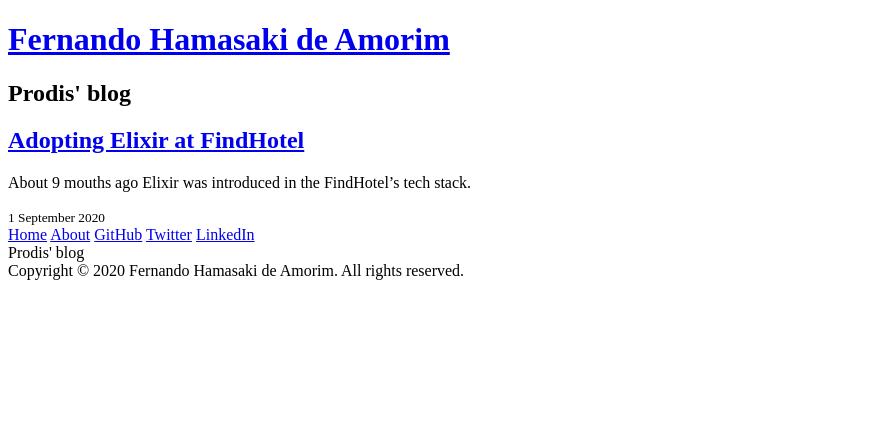
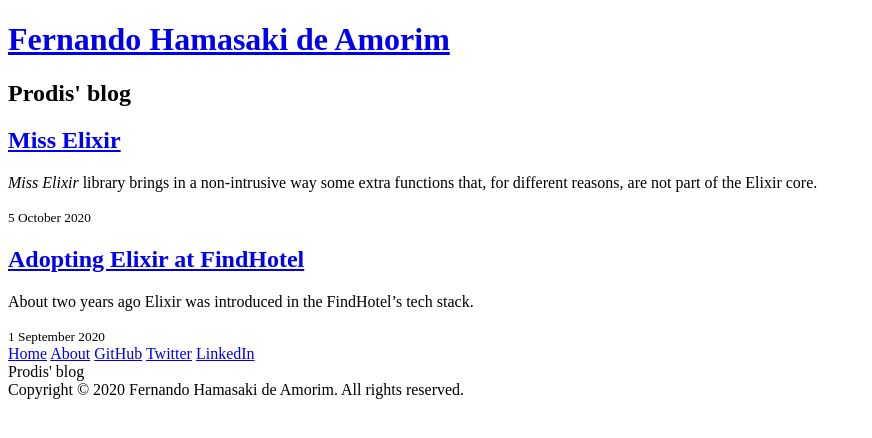
Before and after one commit to prodis/prodis.github.io, a Jekyll site: the page built from index.html, in a window 1280 px wide. Shown: the top 438 px of the page, without its empty margins (0-872 px from the left). Built offline with Jekyll 4.4.1, drawn with Linux system fonts in a browser that asks for light colours; some of the changed lines change nothing that is shown.

Commit message:
Miss Elixir post.

````diff
--- a/_posts/2020-09-01-adopting-elixir-at-findhotel.md
+++ b/_posts/2020-09-01-adopting-elixir-at-findhotel.md
@@ -5,7 +5,7 @@ permalink: adopting-elixir-at-findhotel
 tags: elixir findhotel
 ---
 
-About 9 mouths ago Elixir was introduced in the FindHotel's tech stack.
+About two years ago Elixir was introduced in the FindHotel's tech stack.
 
 <!-- more -->
 
@@ -13,13 +13,12 @@ About 9 mouths ago Elixir was introduced in the FindHotel's tech stack.
 
 The sentence above is the short answer for the question: "Why was Elixir adopted at FindHotel?"
 
-Check the post [Adopting Elixir at FindHotel](https://blog.findhotel.net/2019/11/adopting-elixir-at-findhotel/)
-in the FindHotel blog to read about the details of the adoption.
+Check the post [Adopting Elixir at FindHotel](https://blog.findhotel.net/2019/11/adopting-elixir-at-findhotel/) in the FindHotel
+blog to read about the details of the adoption.
 
 Listen to the episode [EMx 095: Adopting Elixir at FindHotel with Fernando Hamasaki de Amorim](https://devchat.tv/elixir-mix/emx-095-adopting-elixir-at-findhotel-with-fernando-hamasaki-de-amorim)
-of the Elixir Mix podcast where I talked with Mark Ericksen about my strategy of introducing Elixir
-through hack-a-thons, what kinds of projects work well to start with and tips around learning and
-building a team.
+of the Elixir Mix podcast where I talked with Mark Ericksen about my strategy of introducing Elixir through hack-a-thons, what
+kinds of projects work well to start with and tips around learning and building a team.
 
-We discussed umbrella projects, pattern matching for data transformation, and learning about managing
-configuration in Elixir applications and much more.
+We discussed umbrella projects, pattern matching for data transformation, and learning about managing configuration in Elixir
+applications and much more.
--- /dev/null
+++ b/_posts/2020-10-05-miss-elixir.md
@@ -0,0 +1,405 @@
+---
+layout: post
+title: Miss Elixir
+permalink: miss-elixir
+tags: elixir miss library package
+---
+
+*Miss Elixir* library brings in a non-intrusive way some extra functions that, for different reasons, are not part of the Elixir
+core.
+
+<!-- more -->
+
+## Motivation
+
+After almost two years working full-time developing Elixir applications, I miss some functions in Elixir modules like `Kernel`,
+`Map` and `String`.
+
+Inevitably my team and I created some "infamous util modules", that in general each big application has, to fill the lack of some
+functions.
+
+Of course you might be thinking now: "Oh man! One more library with utility functions...". And maybe you are right, or maybe not. :)
+
+Said that, I kindly dare you to take a look in the examples below and see some real code where the functions in
+[*Miss Elixir*](https://hex.pm/packages/miss) were inspired. And after that, you make your conclusions if some of those functions
+maybe should be part of the Elixir core in the future versions.
+
+<img height="300" src="https://raw.githubusercontent.com/prodis/miss-elixir/master/misc/miss-elixir-logo.jpg" alt="Miss Elixir">
+
+## Design decisions
+
+Before jumping to the examples, I just want to make clear some design decisions in *Miss Elixir*:
+- The order of the `Miss` namespace preceding the existing Elixir modules to be extended was made by intention. For example, `Miss.String`.
+- The modules in *Miss Elixir* are not intended to be used with aliases. Always use the entire namespace to make explicit that module/function does not belong to Elixir core.
+- None of the functions in *Miss Elixir* has the same name of functions present in the correspondent Elixir module.
+
+## Examples
+
+### Miss.String
+
+In Erlang and Elixir concatenating binaries will copy the concatenated binaries into a new binary.  Every time you concatenate
+binaries (`<>`) or use interpolation (`#{}`) you are making copies of those binaries.
+
+To build a string, it is cheaper and more efficient to use IO lists to build the binary just once instead of concatenating along the way.
+
+See the [Elixir IO Data documentation](https://hexdocs.pm/elixir/IO.html#module-io-data) for more information.
+
+In the example below, the private function `build_href/3` uses [`IO.iodata_to_binary/1`](https://hexdocs.pm/elixir/IO.html#iodata_to_binary/1)
+to build a string from four pieces of other strings and one integer value:
+
+```elixir
+defmodule LinkDecorator do
+  ...
+
+  @spec decorate(Link.t(), String.t(), integer()) :: Link.t()
+  def decorate(%Link{type: :book} = link, url, link_id) do
+    %{
+      link
+      | method: "POST",
+        href: build_href(url, "book", link_id)
+    }
+  end
+
+  def decorate(%Link{type: :pre_book} = link, url, link_id) do
+    %{
+      link
+      | method: "GET",
+        href: build_href(url, "pre-book", link_id)
+    }
+  end
+
+  def decorate(%Link{} = link, _url, _link_id), do: link
+
+  @spec build_href(String.t(), String.t(), integer()) :: String.t()
+  defp build_href(url, path, link_id),
+    do: IO.iodata_to_binary([url, "/", path, "?link_id=", link_id])
+
+  ....
+end
+```
+
+The same code using [`Miss.String.build/1`](https://hexdocs.pm/miss/Miss.String.html#build/1) becomes more clear and explicit you
+are building a string:
+
+```elixir
+defmodule LinkDecorator do
+  ...
+
+  @spec build_href(String.t(), String.t(), integer()) :: String.t()
+  defp build_href(url, path, link_id),
+    do: Miss.String.build([url, "/", path, "?link_id=", link_id])
+
+  ...
+end
+```
+
+Or using [`Miss.String.build/5`](https://hexdocs.pm/miss/Miss.String.html#build/5) (or the other function overloads with less
+paramters) when you have the control of the quantity of parameters to build:
+
+```elixir
+defmodule LinkDecorator do
+  ...
+
+  @spec build_href(String.t(), String.t(), integer()) :: String.t()
+  defp build_href(url, path, link_id),
+    do: Miss.String.build(url, "/", path, "?link_id=", link_id)
+
+  ...
+end
+```
+
+Another case is replacing the use of [`Enum.join/2`](https://hexdocs.pm/elixir/Enum.html#join/2) (that internally uses
+[`IO.iodata_to_binary/1`](https://hexdocs.pm/elixir/IO.html#iodata_to_binary/1)) to join strings. See the implementation of the
+private function `build_holder_name/1` in the module below:
+
+```elixir
+defmodule PaymentParams do
+  ...
+
+  @spec build(Payment.t()) :: map()
+  def build(%Payment{
+         billing: billing,
+         credit_card: %CreditCard{
+           expiration_month: expiration_month,
+           expiration_year: expiration_year,
+           transaction_id: transaction_id,
+           type: type
+         }
+       }) do
+    %{
+      card: %{
+        brand: CreditCardType.brand(type),
+        expiration_month: expiration_month,
+        expiration_year: expiration_year,
+        holder_name: build_holder_name(billing),
+        token: transaction_id
+      },
+      type: :card
+    }
+  end
+
+  @spec build_holder_name(Billing.t()) :: String.t()
+  defp build_holder_name(%Billing{first_name: first_name, last_name: last_name}),
+    do: Enum.join([first_name, last_name], " ")
+
+  ...
+end
+```
+
+Now using [`Miss.String.build/3`](https://hexdocs.pm/miss/Miss.String.html#build/3):
+
+```elixir
+defmodule PaymentParams do
+  ...
+
+  @spec build_holder_name(Billing.t()) :: String.t()
+  defp build_holder_name(%Billing{first_name: first_name, last_name: last_name}),
+    do: Miss.String.build(first_name, " ", last_name)
+
+  ...
+end
+```
+
+### Miss.Kernel
+
+Imagine you are piping some operations to build fields to create a struct. Using [`Kernel.struct/2`](https://hexdocs.pm/elixir/Kernel.html#struct/2)
+it is necessary to assign the map to a variable before creating the struct:
+
+```elixir
+defmodule PreBookParams do
+  ...
+
+  defstruct [...]
+
+  @spec build(Params.t(), Hotel.t(), Offer.t()) :: t()
+  def build(%Params{} = params, %Hotel{} = hotel, %Offer{} = offer) do
+    attrs =
+      %{
+        check_out: to_string(params.check_out),
+        check_in: to_string(params.check_in),
+        currency: params.currency_code,
+        hotel_id: hotel.id,
+        locale: params.language_code,
+        rooms: RoomConfiguration.to_raw_rooms(params.rooms),
+        user_ip: params.customer_ip
+      }
+      |> Map.merge(build_price(offer, params.currency_code))
+
+    struct(__MODULE__, attrs)
+  end
+
+  ...
+end
+```
+
+Using [`Miss.Kernel.struct_inverse/2`](https://hexdocs.pm/miss/Miss.Kernel.html#struct_inverse/2) the map can be piped when
+creating the struct:
+
+
+```elixir
+defmodule PreBookParams do
+  ...
+
+  defstruct [...]
+
+  @spec build(Params.t(), Hotel.t(), Offer.t()) :: t()
+  def build(%Params{} = params, %Hotel{} = hotel, %Offer{} = offer) do
+    %{
+      check_out: to_string(params.check_out),
+      check_in: to_string(params.check_in),
+      currency: params.currency_code,
+      hotel_id: hotel.id,
+      locale: params.language_code,
+      rooms: RoomConfiguration.to_raw_rooms(params.rooms),
+      user_ip: params.customer_ip
+    }
+    |> Map.merge(build_price(offer, params.currency_code))
+    |> Miss.Kernel.struct_inverse(__MODULE__)
+  end
+
+  ...
+end
+```
+
+If you need to create a list of structs from an `Enumerable`, [`Miss.Kernel.struct_list/2`](https://hexdocs.pm/miss/Miss.Kernel.html#struct_list/2)
+does this job for you.
+
+```elixir
+defmodule User do
+  defstruct name: "User"
+end
+
+# Using a list of maps
+iex> Miss.Kernel.struct_list(User, [
+...>   %{name: "Akira"},
+...>   %{name: "Fernando"}
+...> ])
+[
+  %User{name: "Akira"},
+  %User{name: "Fernando"}
+]
+
+# Using a list of keywords
+iex> Miss.Kernel.struct_list(User, [
+...>   [name: "Akira"],
+...>   [name: "Fernando"]
+...> ])
+[
+  %User{name: "Akira"},
+  %User{name: "Fernando"}
+]
+```
+
+Elixir [`Kernel`](https://hexdocs.pm/elixir/Kernel.html) has [`div/2`](https://hexdocs.pm/elixir/Kernel.html#div/2) to perform an
+integer division and [`rem/2`](https://hexdocs.pm/elixir/Kernel.html#rem/2) to compute the remainder of an integer division, but
+misses a function to do both at the same time.
+
+[`Miss.Kernel.div_rem/2`](https://hexdocs.pm/miss/Miss.Kernel.html#div_rem/2) to the rescue:
+
+```elixir
+iex> Miss.Kernel.div_rem(5, 2)
+{2, 1}
+```
+
+### Miss.Map
+
+The next code example was not extracted from a real application, but it is clear and didactic enough to show how to convert a
+struct to a map going through all nested structs using [`Miss.Map.from_nested_struct/2`](https://hexdocs.pm/miss/Miss.Map.html#from_nested_struct/2).
+
+Given the following `Post` struct with author and comments:
+
+```elixir
+defmodule Post do
+  defstruct [:title, :text, :date, :author, comments: []]
+end
+
+defmodule Author do
+  defstruct [:id, :name]
+end
+
+defmodule Comment do
+  defstruct [:text]
+end
+
+post = %Post{
+  title: "My post",
+  text: "Something really interesting",
+  date: ~D[2010-09-01],
+  author: %Author{
+    id: 1234,
+    name: "Pedro Bonamides"
+  },
+  comments: [
+    %Comment{text: "Comment one"},
+    %Comment{text: "Comment two"}
+  ]
+}
+```
+
+Using [`Map.from_struct/1`](https://hexdocs.pm/elixir/Map.html#from_struct/1) only the root struct will be converted:
+
+```elixir
+iex> Map.from_struct(post)
+%{
+  title: "My post",
+  text: "Something really interesting",
+  date: ~D[2010-09-01],
+  author: %Author{
+    id: 1234,
+    name: "Pedro Bonamides"
+  },
+  comments: [
+    %Comment{text: "Comment one"},
+    %Comment{text: "Comment two"}
+  ]
+}
+```
+
+Using [`Miss.Map.from_nested_struct/2`](https://hexdocs.pm/miss/Miss.Map.html#from_nested_struct/2) all the nested structs are
+converted:
+
+```elixir
+iex> Miss.Map.from_nested_struct(post)
+%{
+  title: "My post",
+  text: "Something really interesting",
+  date: %{
+    calendar: Calendar.ISO,
+    day: 1,
+    month: 9,
+    year: 2010
+  },
+  author: %{
+    id: 1234,
+    name: "Pedro Bonamides"
+  },
+  comments: [
+    %{text: "Comment one"},
+    %{text: "Comment two"}
+  ]
+}
+```
+
+But wait, there is something weird. The [`Date`](https://hexdocs.pm/elixir/Date.html) struct was also converted to a map, that it
+is something not much useful.
+
+To solve this situation, you can skip the conversion of any struct.
+
+```elixir
+iex> Miss.Map.from_nested_struct(post, [{Date, :skip}])
+%{
+  title: "My post",
+  text: "Something really interesting",
+  date: ~D[2010-09-01],
+  author: %{
+    id: 1234,
+    name: "Pedro Bonamides"
+  },
+  comments: [
+    %{text: "Comment one"},
+    %{text: "Comment two"}
+  ]
+}
+```
+
+Or you can provide a function to transform a struct instead of converting to a map:
+
+```elixir
+iex> Miss.Map.from_nested_struct(post, [
+...>   {Date, &to_string/1},
+...>   {Comment, fn %Comment{text: text} -> text end}
+...> ])
+%{
+  title: "My post",
+  text: "Something really interesting",
+  date: "2010-09-01",
+  author: %{
+    id: 1234,
+    name: "Pedro Bonamides"
+  },
+  comments: [
+    "Comment one",
+    "Comment two"
+  ]
+}
+```
+
+### Miss.List
+
+Last but not least, [`Miss.List.intersection/2`](https://hexdocs.pm/miss/Miss.List.html#intersection/2) returns a list containing
+only the elements in common of the two given lists.
+
+```elixir
+iex> Miss.List.intersection([1, 2, 3, 4, 5], [3, 4, 5, 6, 7])
+[3, 4, 5]
+```
+
+## Conclusion
+
+I hope some of the functions in [*Miss Elixir*](https://hex.pm/packages/miss) can be helpful to your Elixir applications as they
+are for mine.
+
+There are more a couple of functions not mentioned in this post. Check the [full documentation](https://hexdocs.pm/miss).
+
+And how about you, what function do you miss in Elixir? Of course, [contributions](https://github.com/prodis/miss-elixir),
+suggestions and comments are welcome. :)
````
